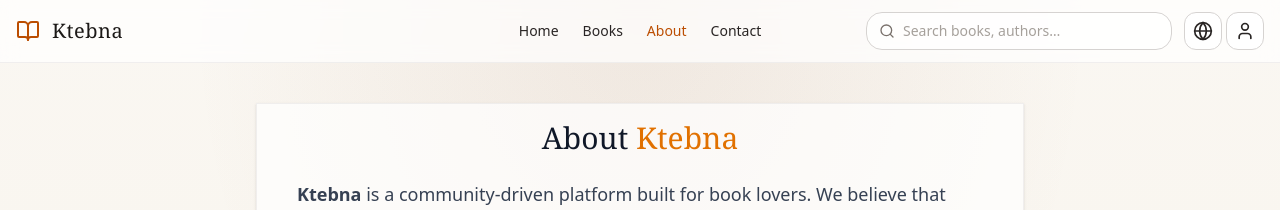
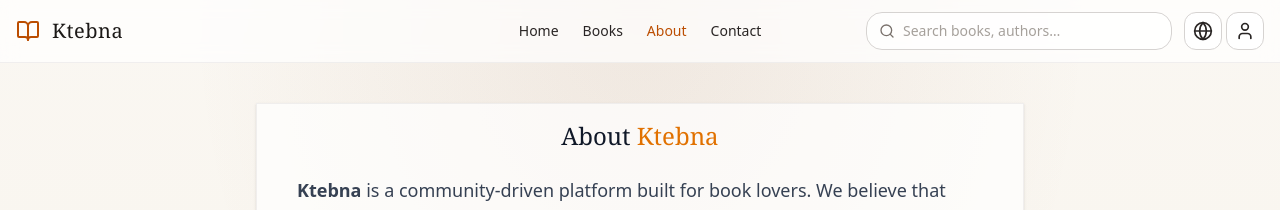
Before and after one commit to ba9hh/ktebna1, a React (Vite) app: page /about in a window 1280 px wide. Shown: the top 210 px of the page. Built offline with nearby package versions, Linux system fonts and the light colour scheme.

Commit message:
first commit

```diff
--- a/src/pages/About.jsx
+++ b/src/pages/About.jsx
@@ -5,7 +5,7 @@ const About = () => {
   return (
     <div className="min-h-screen flex justify-center px-6 py-10">
       <div className="max-w-3xl bg-white/70 rounded-b-2xl border border-stone-200/60 shadow-sm p-8 md:px-10 md:py-4">
-        <h1 className="text-3xl md:text-3xl font-serif text-gray-900 mb-6 text-center">
+        <h1 className="text-2xl md:text-2xl font-serif text-gray-900 mb-6 text-center">
           {t("about.title")}{" "}
           <span className="text-amber-600 ">{t("about.ktebna")}</span>
         </h1>
```
